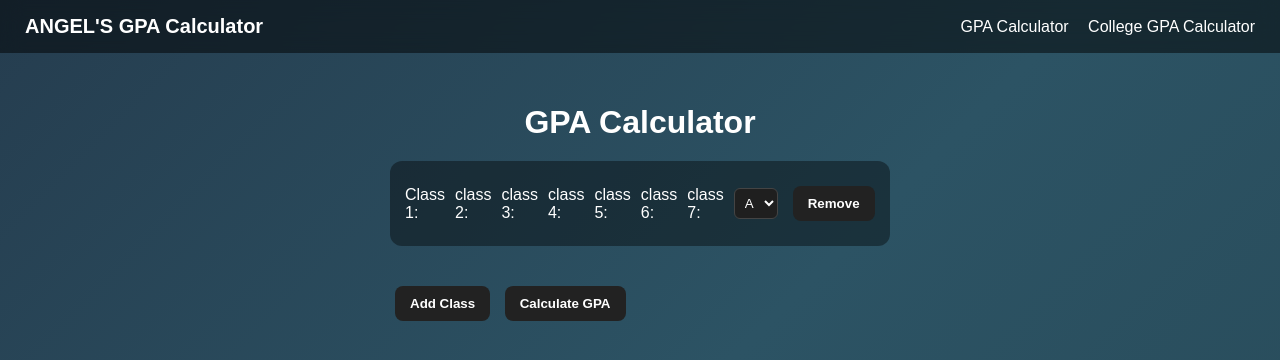
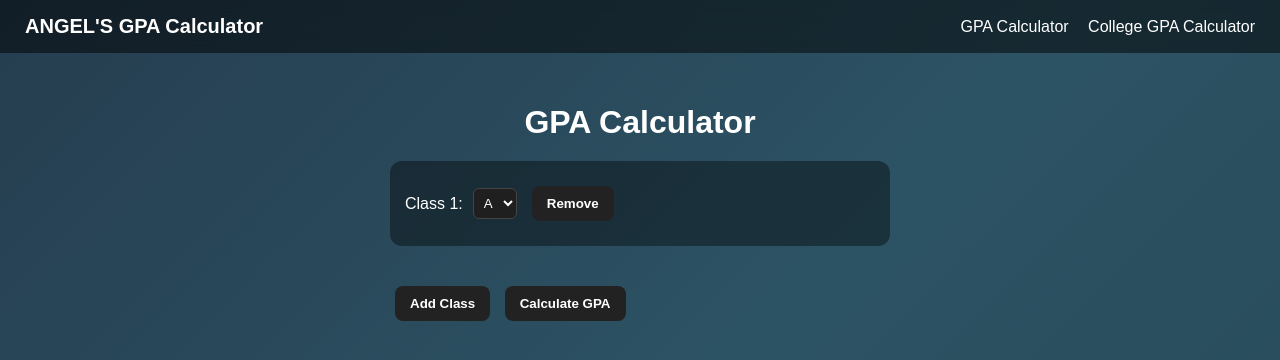
Before and after one commit to 18001285-commits/-angels_gpa_calculator, a plain HTML site: page index.html in a window 1280 px wide. Both pictures are taken after a click on the button "Start Calculator". Drawn offline with Linux system fonts and the light colour scheme.

Commit message:
Update index.html

```diff
--- a/index.html
+++ b/index.html
@@ -32,12 +32,7 @@
       <div id="simple-classes">
         <div class="class">
           <label>Class 1:</label>
-          <label>class 2:</label>
-          <label>class 3:</label>
-          <label>class 4:</label>
-          <label>class 5:</label>
-          <label>class 6:</label>
-          <label>class 7:</label>
+
 
           <select class="simple-grade">
             <option value="4">A</option>
@@ -53,7 +48,8 @@
 
       <br>
 
-      <button onclick="addSimpleClass()">Add Class</button>
+      <button onclick="addSimpleClass(1-7)">Add Class</button>
+
       <button onclick="calculateSimpleGPA()">Calculate GPA</button>
 
       <p id="simple-result"></p>
@@ -70,13 +66,7 @@
       <div id="classes">
         <div class="class">
           <label>Class 1:</label>
-          <label>class 2:</label>
-          <label>class 3:</label>
-          <label>class 4:</label>
-          <label>class 5:</label>
-          <label>class 6:</label>
-          <label>class 7:</label>
-          <label>class 8:</label>
+
 
           <select class="grade">
             <option value="4">A</option>
```
